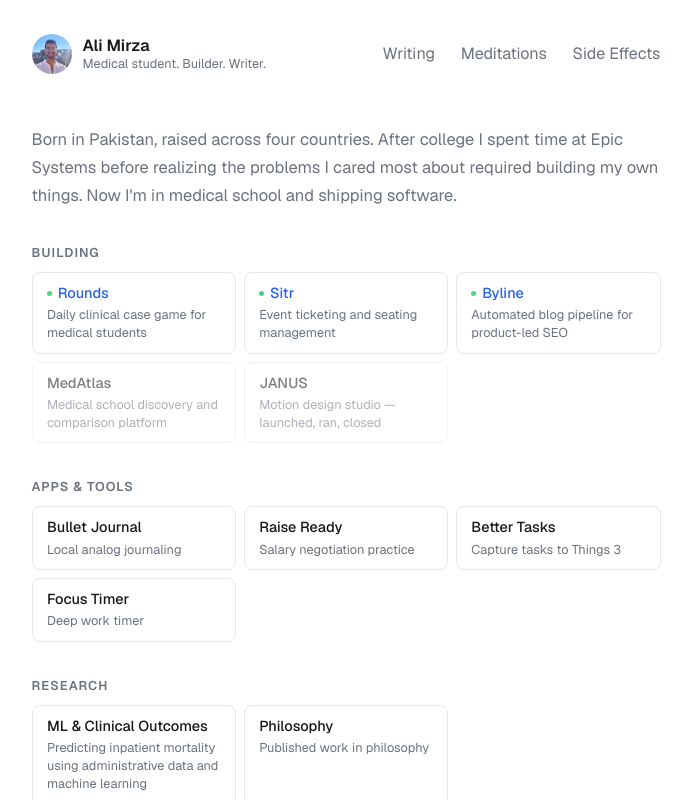
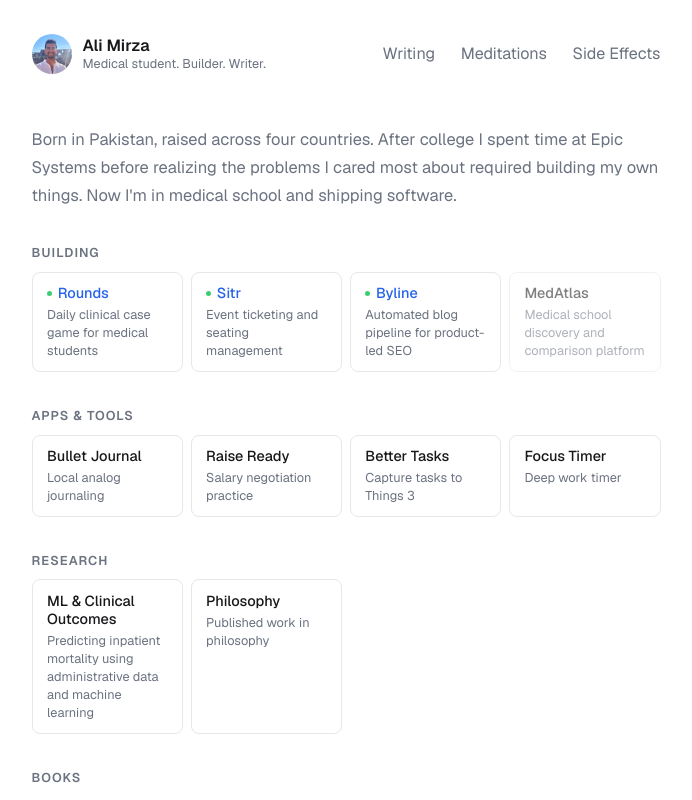
Before and after one commit to thisisalimirza/loam, a Next.js app: page / in a window 1280 px wide. Shown: the top 800 px of the page, without its empty margins (294-986 px from the left). Built offline with nearby package versions, Linux system fonts and the light colour scheme; no server answers; grey boxes are pictures that could not be loaded.

Commit message:
Remove JANUS card, expand grid to 4 cards per row
Drops minmax to 140px so 4 cards fit on desktop. Removes JANUS entry
from the Building section.

https://claude.ai/code/session_01QjXWP6NW9h7qZQwRWvJfqy

```diff
--- a/src/app/components/ProfileHeader.tsx
+++ b/src/app/components/ProfileHeader.tsx
@@ -26,10 +26,7 @@ export default function ProfileHeader() {
             <span className="card-name">MedAtlas</span>
             <span className="card-desc">Medical school discovery and comparison platform</span>
           </a>
-          <div className="project-card project-card--muted">
-            <span className="card-name">JANUS</span>
-            <span className="card-desc">Motion design studio — launched, ran, closed</span>
-          </div>
+
         </div>
       </section>
 
--- a/src/app/globals.css
+++ b/src/app/globals.css
@@ -235,7 +235,7 @@ button, input, select, textarea {
 
 .card-grid {
   display: grid;
-  grid-template-columns: repeat(auto-fill, minmax(180px, 1fr));
+  grid-template-columns: repeat(auto-fill, minmax(140px, 1fr));
   gap: 0.45rem;
 }
 
```
